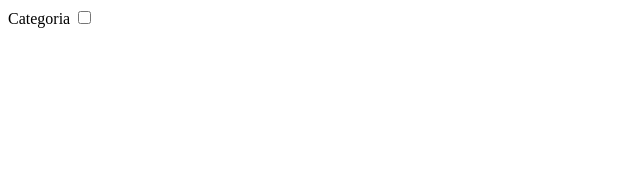
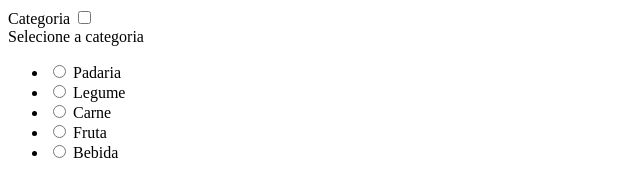
Before and after one commit to LFeli/Rocketseat-BoraCodar, a plain HTML site: page select-custom/index.html in a window 1280 px wide. Shown: the whole page, without its empty margins (0-640 px from the left). Drawn offline with nearby package versions, Linux system fonts and the light colour scheme.

Commit message:
feat: html structure done

```diff
--- a/select-custom/index.html
+++ b/select-custom/index.html
@@ -13,11 +13,88 @@
         <div id="category-select">
           <label for="options-view-button">Categoria</label>
           <input type="checkbox" id="options-view-button">
+
+          <div id="select-button">
+            <div id="selected-value">Selecione a categoria</div>
+
+            <div id="chevrons">
+              <i data-lucide="chevron-down"></i>
+              <i data-lucide="chevron-up"></i>
+            </div>
+          </div>
         </div>
+
+        <ul id="options">
+          <li class="option">
+            <input
+              type="radio"
+              name="category"
+              value="bakery"
+              data-label="Padaria"
+            >
+
+            <i data-lucide="sandwich"></i>
+            <span class="label">Padaria</span>
+            <i data-lucide="check"></i>
+          </li>
+
+          <li class="option">
+            <input
+              type="radio"
+              name="category"
+              value="vegetable"
+              data-label="Legume"
+            >
+
+            <i data-lucide="carrot"></i>
+            <span class="label">Legume</span>
+            <i data-lucide="check"></i>
+          </li>
+
+          <li class="option">
+            <input
+              type="radio"
+              name="category"
+              value="meat"
+              data-label="Carne"
+            >
+
+            <i data-lucide="beef"></i>
+            <span class="label">Carne</span>
+            <i data-lucide="check"></i>
+          </li>
+
+          <li class="option">
+            <input
+              type="radio"
+              name="category"
+              value="fruit"
+              data-label="Fruta"
+            >
+
+            <i data-lucide="apple"></i>
+            <span class="label">Fruta</span>
+            <i data-lucide="check"></i>
+          </li>
+
+          <li class="option">
+            <input
+              type="radio"
+              name="category"
+              value="drink"
+              data-label="Bebida"
+            >
+
+            <i data-lucide="milk"></i>
+            <span class="label">Bebida</span>
+            <i data-lucide="check"></i>
+          </li>
+        </ul>
       </div>
     </main>
   </main>
 
+  <script src="https://unpkg.com/lucide@latest"></script>
   <script src="./script.js"></script>
 </body>
 </html>
```
